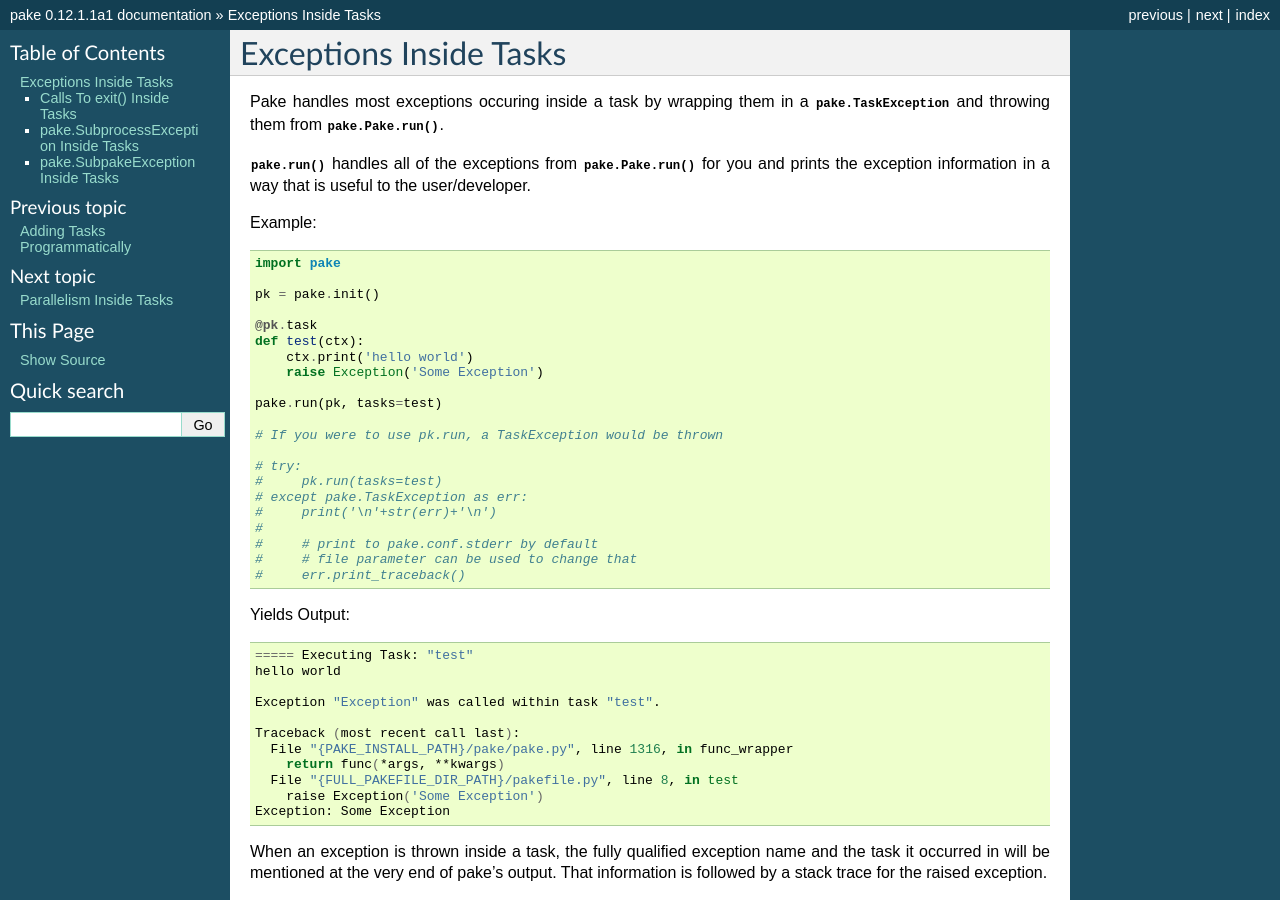
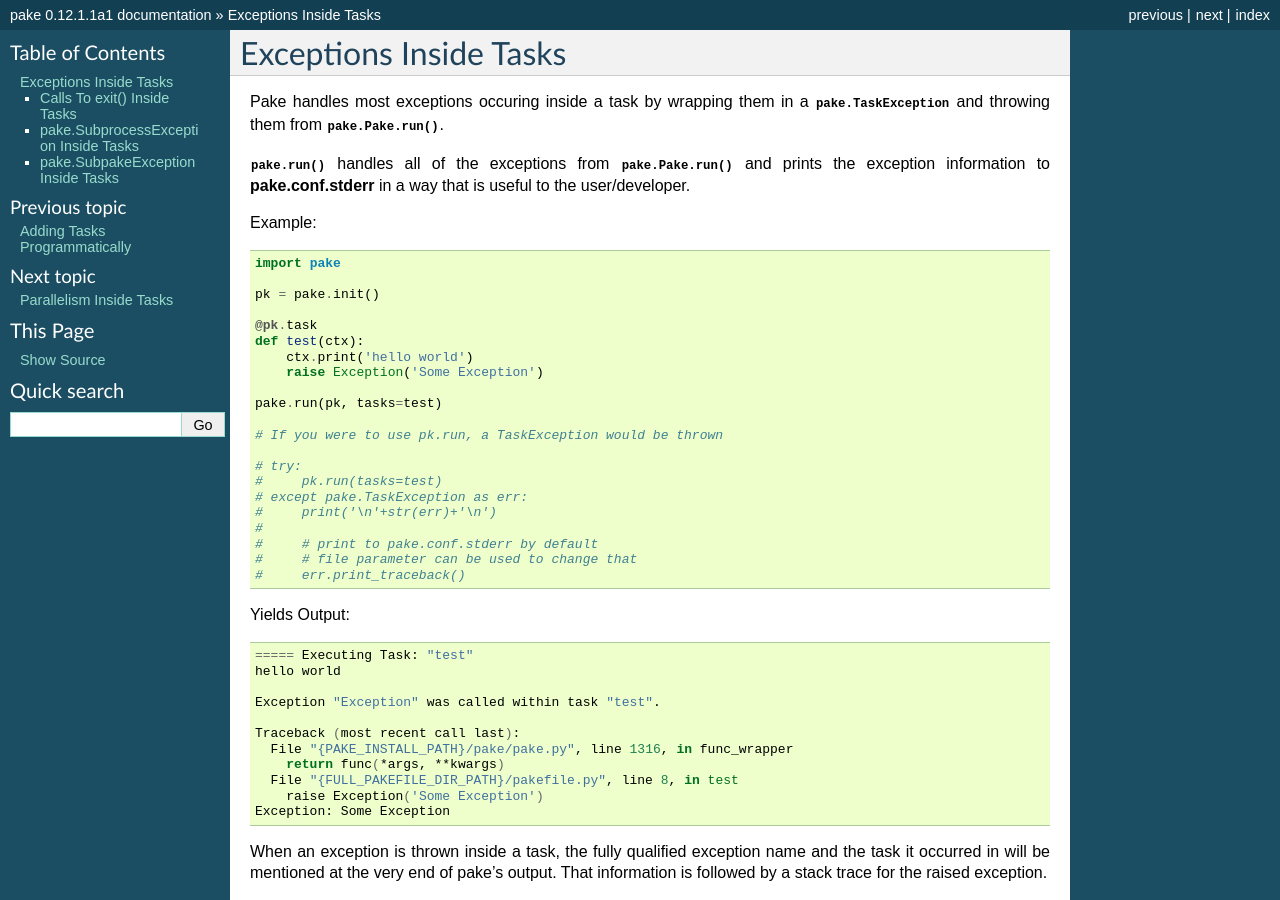
Before and after one commit to Teriks/pake, a Sphinx documentation site: the page built from docs/source/taskexceptions.rst, in a window 1280 px wide and 900 px high. Built offline with Sphinx 7.4.7, drawn with Linux system fonts in a browser that asks for light colours.

Commit message:
documentation rewording in taskexceptions.rst

```diff
--- a/docs/source/taskexceptions.rst
+++ b/docs/source/taskexceptions.rst
@@ -5,8 +5,8 @@ Pake handles most exceptions occuring inside a task by wrapping them in a :py:ex
 and throwing them from :py:meth:`pake.Pake.run`.
 
 
-:py:meth:`pake.run` handles all of the exceptions from :py:meth:`pake.Pake.run` for you and
-prints the exception information in a way that is useful to the user/developer.
+:py:meth:`pake.run` handles all of the exceptions from :py:meth:`pake.Pake.run` and prints the exception
+information to **pake.conf.stderr** in a way that is useful to the user/developer.
 
 
 Example:
```
